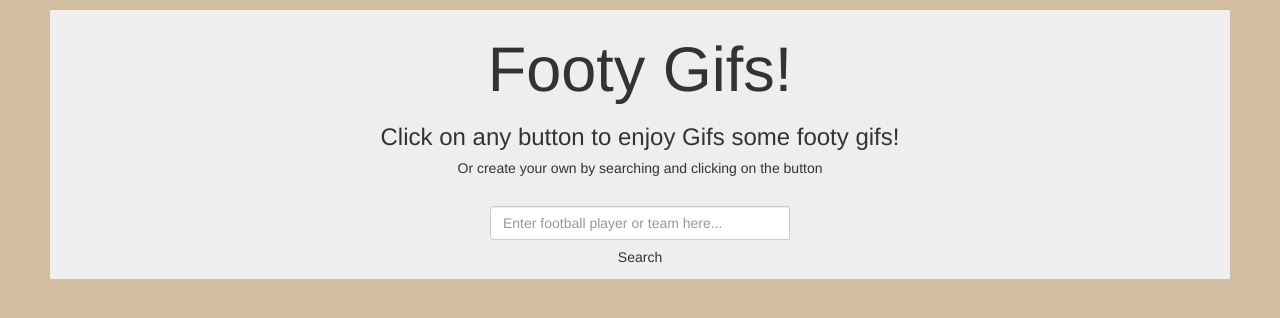
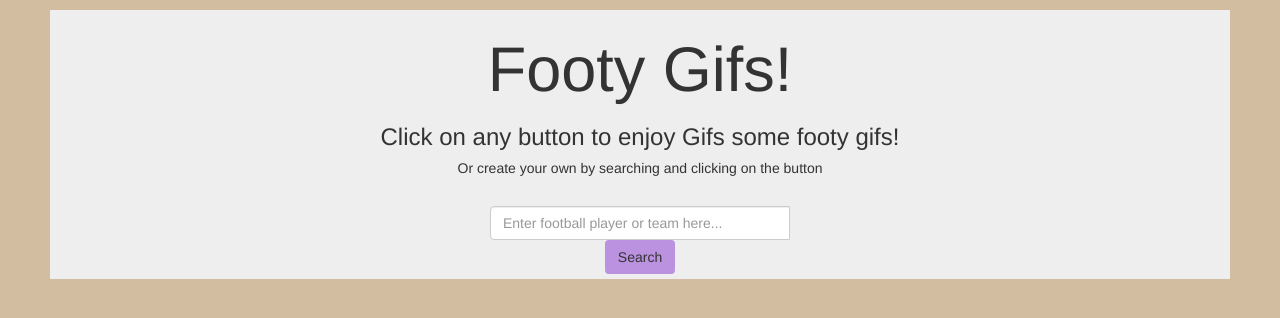
Before and after one commit to saeedaltaf/Footy-Gifs, a plain HTML site: page index.html in a window 1280 px wide. Drawn offline with nearby package versions, Linux system fonts and the light colour scheme.

```diff
--- a/css/style.css
+++ b/css/style.css
@@ -16,3 +16,6 @@ body{
     display: inline-block;
     width: 300px;
 }
+.btn{
+    background-color: rgb(186, 146, 224);
+}
--- a/index.html
+++ b/index.html
@@ -36,7 +36,7 @@
             <input type="text" class="form-control" placeholder="Enter football player or team here..."
                 aria-label="Enter football player or team here..." aria-describedby="button-addon2">
             <div class="input-group-append">
-                <button class="btn btn-outline-secondary" type="button" id="button-addon2">Search</button>
+                <button class="btn btn-outline-secondary" type="button" id="button-addon2 search-btn">Search</button>
             </div>
         </div>
     </div>
```
Also changed, not shown: app.js (+8 -0 lines).
